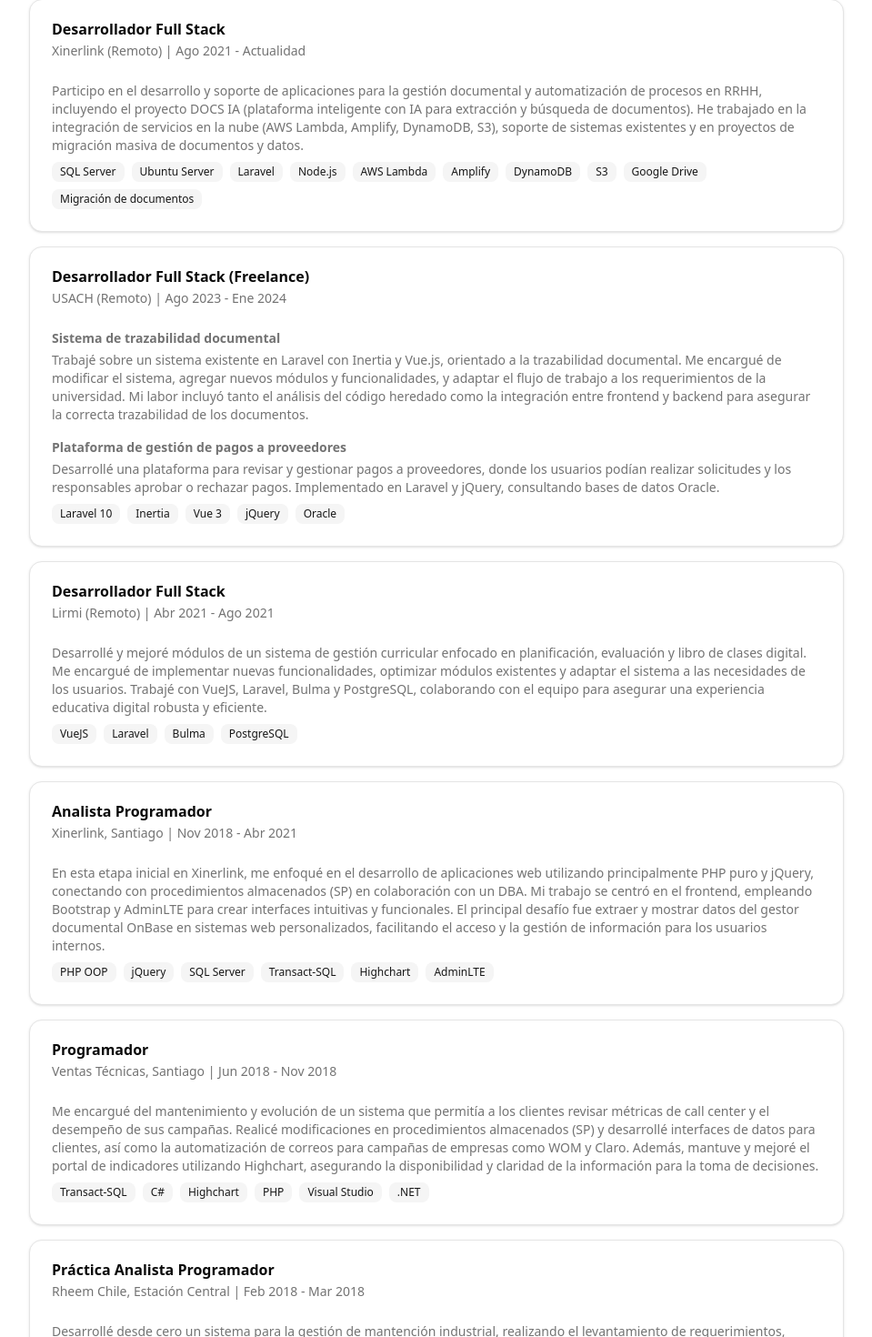
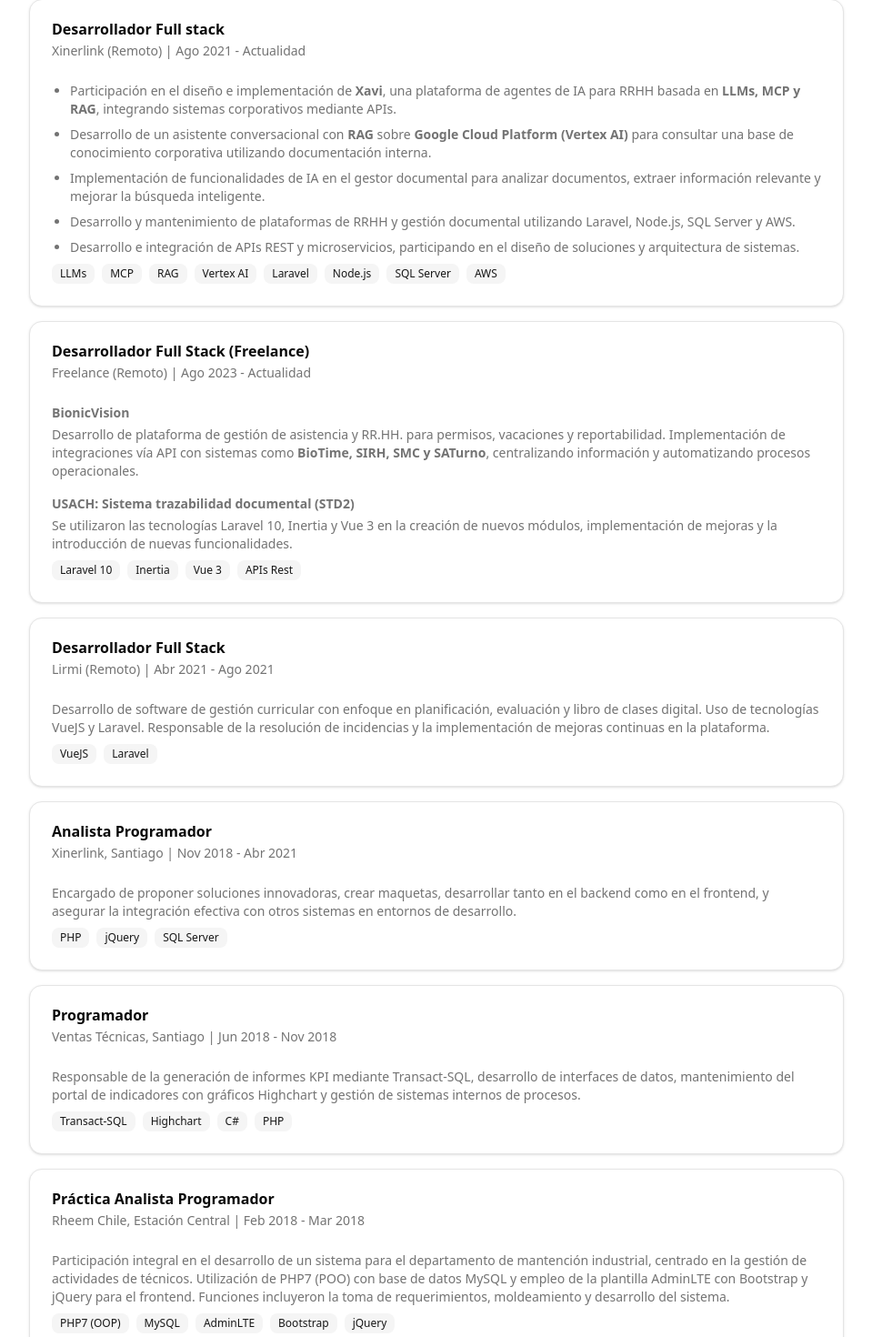
Before and after one commit to matiasgn/resume, a Next.js app: page / in a window 1280 px wide. Shown: the part 1051-2521 px from the top of the page at 91% size, without its empty margins (160-1119 px from the left). Built offline with nearby package versions, Linux system fonts and the light colour scheme.

Commit message:
Update resume with AI skills and new freelance experiences

```diff
--- a/src/app/page.tsx
+++ b/src/app/page.tsx
@@ -220,13 +220,15 @@
       es: {
         Frontend: ["Vue.js", "React", "HTML", "CSS", "JavaScript", "Bulma", "Material UI", "Tailwind", "jQuery"],
         Backend: ["Laravel", "PHP", "Node.js", "C#", "SQL", "MySQL", "PostgreSQL", "Amplify", "AWS Lambda", "API REST", "Python"],
-        DevOps: ["Docker", "AWS", "S3", "Git"],
+        DevOps: ["Docker", "AWS", "S3", "Git", "GCP"],
+        IA: ["LLMs", "MCP", "RAG", "Vertex AI"],
         Otros: ["Arduino", "IoT", "Automatización", "Art-Net", "DMX"]
       },
       en: {
         Frontend: ["Vue.js", "React", "HTML", "CSS", "JavaScript", "Bulma", "Material UI", "Tailwind", "jQuery"],
         Backend: ["Laravel", "PHP", "Node.js", "C#", "SQL", "MySQL", "PostgreSQL", "Amplify", "AWS Lambda", "REST API", "Python"],
-        DevOps: ["Docker", "AWS", "S3", "Git"],
+        DevOps: ["Docker", "AWS", "S3", "Git", "GCP"],
+        AI: ["LLMs", "MCP", "RAG", "Vertex AI"],
         Others: ["Arduino", "IoT", "Automation", "Art-Net", "DMX"]
       }
     },
@@ -277,34 +279,46 @@
     experiences: [
       {
         es: {
-          title: "Desarrollador Full Stack",
+          title: "Desarrollador Full stack",
           company: "Xinerlink",
           description: "Xinerlink (Remoto) | Ago 2021 - Actualidad",
-          content: `Participo en el desarrollo y soporte de aplicaciones para la gestión documental y automatización de procesos en RRHH, incluyendo el proyecto DOCS IA (plataforma inteligente con IA para extracción y búsqueda de documentos). He trabajado en la integración de servicios en la nube (AWS Lambda, Amplify, DynamoDB, S3), soporte de sistemas existentes y en proyectos de migración masiva de documentos y datos.`,
-          technologies: ["SQL Server", "Ubuntu Server", "Laravel", "Node.js", "AWS Lambda", "Amplify", "DynamoDB", "S3", "Google Drive", "Migración de documentos"]
+          content: `<ul class='list-disc pl-5'>
+            <li class='mb-2'>Participación en el diseño e implementación de <strong>Xavi</strong>, una plataforma de agentes de IA para RRHH basada en <strong>LLMs, MCP y RAG</strong>, integrando sistemas corporativos mediante APIs.</li>
+            <li class='mb-2'>Desarrollo de un asistente conversacional con <strong>RAG</strong> sobre <strong>Google Cloud Platform (Vertex AI)</strong> para consultar una base de conocimiento corporativa utilizando documentación interna.</li>
+            <li class='mb-2'>Implementación de funcionalidades de IA en el gestor documental para analizar documentos, extraer información relevante y mejorar la búsqueda inteligente.</li>
+            <li class='mb-2'>Desarrollo y mantenimiento de plataformas de RRHH y gestión documental utilizando Laravel, Node.js, SQL Server y AWS.</li>
+            <li>Desarrollo e integración de APIs REST y microservicios, participando en el diseño de soluciones y arquitectura de sistemas.</li>
+          </ul>`,
+          technologies: ["LLMs", "MCP", "RAG", "Vertex AI", "Laravel", "Node.js", "SQL Server", "AWS"]
         },
         en: {
           title: "Full Stack Developer",
           company: "Xinerlink",
           description: "Xinerlink (Remote) | Aug 2021 - Present",
-          content: `I participate in the development and support of applications for document management and process automation in HR, including the DOCS IA project (an intelligent platform with AI for document extraction and search). I have worked on integrating cloud services (AWS Lambda, Amplify, DynamoDB, S3), supporting existing systems, and on large-scale document and data migration projects.`,
-          technologies: ["SQL Server", "Ubuntu Server", "Laravel", "Node.js", "AWS Lambda", "Amplify", "DynamoDB", "S3", "Google Drive", "Document migration"]
+          content: `<ul class='list-disc pl-5'>
+            <li class='mb-2'>Participated in the design and implementation of <strong>Xavi</strong>, an AI agent platform for HR based on <strong>LLMs, MCP, and RAG</strong>, integrating corporate systems via APIs.</li>
+            <li class='mb-2'>Developed a conversational assistant with <strong>RAG</strong> on <strong>Google Cloud Platform (Vertex AI)</strong> to query a corporate knowledge base using internal documentation.</li>
+            <li class='mb-2'>Implemented AI features in the document management system to analyze documents, extract relevant information, and improve smart search.</li>
+            <li class='mb-2'>Developed and maintained HR and document management platforms using Laravel, Node.js, SQL Server, and AWS.</li>
+            <li>Developed and integrated REST APIs and microservices, participating in solution design and system architecture.</li>
+          </ul>`,
+          technologies: ["LLMs", "MCP", "RAG", "Vertex AI", "Laravel", "Node.js", "SQL Server", "AWS"]
         }
       },
       {
         es: {
           title: "Desarrollador Full Stack (Freelance)",
-          company: "USACH",
-          description: "USACH (Remoto) | Ago 2023 - Ene 2024",
-          content: `<div><div class='font-semibold mb-1'>Sistema de trazabilidad documental</div><div class='mb-4'>Trabajé sobre un sistema existente en Laravel con Inertia y Vue.js, orientado a la trazabilidad documental. Me encargué de modificar el sistema, agregar nuevos módulos y funcionalidades, y adaptar el flujo de trabajo a los requerimientos de la universidad. Mi labor incluyó tanto el análisis del código heredado como la integración entre frontend y backend para asegurar la correcta trazabilidad de los documentos.</div><div class='font-semibold mb-1'>Plataforma de gestión de pagos a proveedores</div><div>Desarrollé una plataforma para revisar y gestionar pagos a proveedores, donde los usuarios podían realizar solicitudes y los responsables aprobar o rechazar pagos. Implementado en Laravel y jQuery, consultando bases de datos Oracle.</div></div>`,
-          technologies: ["Laravel 10", "Inertia", "Vue 3", "jQuery", "Oracle"]
+          company: "Freelance",
+          description: "Freelance (Remoto) | Ago 2023 - Actualidad",
+          content: `<div><div class='font-semibold mb-1'>BionicVision</div><div class='mb-4'>Desarrollo de plataforma de gestión de asistencia y RR.HH. para permisos, vacaciones y reportabilidad. Implementación de integraciones vía API con sistemas como <strong>BioTime, SIRH, SMC y SATurno</strong>, centralizando información y automatizando procesos operacionales.</div><div class='font-semibold mb-1'>USACH: Sistema trazabilidad documental (STD2)</div><div>Se utilizaron las tecnologías Laravel 10, Inertia y Vue 3 en la creación de nuevos módulos, implementación de mejoras y la introducción de nuevas funcionalidades.</div></div>`,
+          technologies: ["Laravel 10", "Inertia", "Vue 3", "APIs Rest"]
         },
         en: {
           title: "Full Stack Developer (Freelance)",
-          company: "USACH",
-          description: "USACH (Remote) | Aug 2023 - Jan 2024",
-          content: `<div><div class='font-semibold mb-1'>Document traceability system</div><div class='mb-4'>Worked on an existing Laravel system with Inertia and Vue.js, focused on document traceability. Responsible for modifying the system, adding new modules and features, and adapting the workflow to the university's requirements. My work included analyzing legacy code and integrating frontend and backend to ensure proper document traceability.</div><div class='font-semibold mb-1'>Supplier payments management platform</div><div>Developed a platform for reviewing and managing supplier payments, allowing users to submit requests and managers to approve or reject payments. Built with Laravel and jQuery, querying Oracle databases.</div></div>`,
-          technologies: ["Laravel 10", "Inertia", "Vue 3", "jQuery", "Oracle"]
+          company: "Freelance",
+          description: "Freelance (Remote) | Aug 2023 - Present",
+          content: `<div><div class='font-semibold mb-1'>BionicVision</div><div class='mb-4'>Development of attendance and HR management platform for permits, vacations, and reporting. Implemented API integrations with systems like <strong>BioTime, SIRH, SMC, and SATurno</strong>, centralizing information and automating operational processes.</div><div class='font-semibold mb-1'>USACH: Document traceability system (STD2)</div><div>Used Laravel 10, Inertia, and Vue 3 to create new modules, implement improvements, and introduce new features.</div></div>`,
+          technologies: ["Laravel 10", "Inertia", "Vue 3", "REST APIs"]
         }
       },
       {
@@ -312,15 +326,15 @@
           title: "Desarrollador Full Stack",
           company: "Lirmi",
           description: "Lirmi (Remoto) | Abr 2021 - Ago 2021",
-          content: `Desarrollé y mejoré módulos de un sistema de gestión curricular enfocado en planificación, evaluación y libro de clases digital. Me encargué de implementar nuevas funcionalidades, optimizar módulos existentes y adaptar el sistema a las necesidades de los usuarios. Trabajé con VueJS, Laravel, Bulma y PostgreSQL, colaborando con el equipo para asegurar una experiencia educativa digital robusta y eficiente.`,
-          technologies: ["VueJS", "Laravel", "Bulma", "PostgreSQL"]
+          content: `Desarrollo de software de gestión curricular con enfoque en planificación, evaluación y libro de clases digital. Uso de tecnologías VueJS y Laravel. Responsable de la resolución de incidencias y la implementación de mejoras continuas en la plataforma.`,
+          technologies: ["VueJS", "Laravel"]
         },
         en: {
           title: "Full Stack Developer",
           company: "Lirmi",
           description: "Lirmi (Remote) | Apr 2021 - Aug 2021",
-          content: `Developed and improved modules for a curriculum management system focused on planning, assessment, and digital gradebooks. I implemented new features, optimized existing modules, and adapted the system to user needs. Worked with VueJS, Laravel, Bulma, and PostgreSQL, collaborating with the team to ensure a robust and efficient digital educational experience.`,
-          technologies: ["VueJS", "Laravel", "Bulma", "PostgreSQL"]
+          content: `Developed curriculum management software focused on planning, evaluation, and digital class books. Used VueJS and Laravel technologies. Responsible for resolving incidents and implementing continuous improvements on the platform.`,
+          technologies: ["VueJS", "Laravel"]
         }
       },
       {
@@ -328,15 +342,15 @@
           title: "Analista Programador",
           company: "Xinerlink",
           description: "Xinerlink, Santiago | Nov 2018 - Abr 2021",
-          content: `En esta etapa inicial en Xinerlink, me enfoqué en el desarrollo de aplicaciones web utilizando principalmente PHP puro y jQuery, conectando con procedimientos almacenados (SP) en colaboración con un DBA. Mi trabajo se centró en el frontend, empleando Bootstrap y AdminLTE para crear interfaces intuitivas y funcionales. El principal desafío fue extraer y mostrar datos del gestor documental OnBase en sistemas web personalizados, facilitando el acceso y la gestión de información para los usuarios internos.`,
-          technologies: ["PHP OOP", "jQuery", "SQL Server", "Transact-SQL", "Highchart", "AdminLTE"]
+          content: `Encargado de proponer soluciones innovadoras, crear maquetas, desarrollar tanto en el backend como en el frontend, y asegurar la integración efectiva con otros sistemas en entornos de desarrollo.`,
+          technologies: ["PHP", "jQuery", "SQL Server"]
         },
         en: {
           title: "Programmer Analyst",
           company: "Xinerlink",
           description: "Xinerlink, Santiago | Nov 2018 - Apr 2021",
-          content: `In this initial stage at Xinerlink, I focused on developing web applications mainly using pure PHP and jQuery, connecting to stored procedures (SP) in collaboration with a DBA. My work was centered on the frontend, using Bootstrap and AdminLTE to create intuitive and functional interfaces. The main challenge was extracting and displaying data from the OnBase document manager in custom web systems, facilitating access and information management for internal users.`,
-          technologies: ["PHP OOP", "jQuery", "SQL Server", "Transact-SQL", "Highchart", "AdminLTE"]
+          content: `In charge of proposing innovative solutions, creating mockups, developing both backend and frontend, and ensuring effective integration with other systems in development environments.`,
+          technologies: ["PHP", "jQuery", "SQL Server"]
         }
       },
       {
@@ -344,15 +358,15 @@
           title: "Programador",
           company: "Ventas Técnicas",
           description: "Ventas Técnicas, Santiago | Jun 2018 - Nov 2018",
-          content: `Me encargué del mantenimiento y evolución de un sistema que permitía a los clientes revisar métricas de call center y el desempeño de sus campañas. Realicé modificaciones en procedimientos almacenados (SP) y desarrollé interfaces de datos para clientes, así como la automatización de correos para campañas de empresas como WOM y Claro. Además, mantuve y mejoré el portal de indicadores utilizando Highchart, asegurando la disponibilidad y claridad de la información para la toma de decisiones.`,
-          technologies: ["Transact-SQL", "C#", "Highchart", "PHP", "Visual Studio", ".NET"]
+          content: `Responsable de la generación de informes KPI mediante Transact-SQL, desarrollo de interfaces de datos, mantenimiento del portal de indicadores con gráficos Highchart y gestión de sistemas internos de procesos.`,
+          technologies: ["Transact-SQL", "Highchart", "C#", "PHP"]
         },
         en: {
           title: "Programmer",
           company: "Ventas Técnicas",
           description: "Ventas Técnicas, Santiago | Jun 2018 - Nov 2018",
-          content: `I was responsible for maintaining and evolving a system that allowed clients to review call center metrics and campaign performance. I made changes to stored procedures (SP) and developed data interfaces for clients, as well as automating emails for campaigns for companies like WOM and Claro. I also maintained and improved the indicators portal using Highchart, ensuring the availability and clarity of information for decision-making.`,
-          technologies: ["Transact-SQL", "C#", "Highchart", "PHP", "Visual Studio", ".NET"]
+          content: `Responsible for generating KPI reports using Transact-SQL, developing data interfaces, maintaining the indicators portal with Highchart graphs, and managing internal process systems.`,
+          technologies: ["Transact-SQL", "Highchart", "C#", "PHP"]
         }
       },
       {
@@ -360,14 +374,14 @@
           title: "Práctica Analista Programador",
           company: "Rheem Chile",
           description: "Rheem Chile, Estación Central | Feb 2018 - Mar 2018",
-          content: `Desarrollé desde cero un sistema para la gestión de mantención industrial, realizando el levantamiento de requerimientos, modelado y desarrollo completo de la aplicación. El sistema fue diseñado para el departamento de mantenimiento, permitiendo registrar y gestionar actividades y tareas. Realicé pruebas en red local y utilicé PHP7 (POO), MySQL, AdminLTE, Bootstrap y jQuery para crear una solución robusta y adaptable a las necesidades del área.`,
+          content: `Participación integral en el desarrollo de un sistema para el departamento de mantención industrial, centrado en la gestión de actividades de técnicos. Utilización de PHP7 (POO) con base de datos MySQL y empleo de la plantilla AdminLTE con Bootstrap y jQuery para el frontend. Funciones incluyeron la toma de requerimientos, moldeamiento y desarrollo del sistema.`,
           technologies: ["PHP7 (OOP)", "MySQL", "AdminLTE", "Bootstrap", "jQuery"]
         },
         en: {
           title: "Programming Analyst Intern",
           company: "Rheem Chile",
           description: "Rheem Chile, Estación Central | Feb 2018 - Mar 2018",
-          content: `Developed from scratch a system for industrial maintenance management, gathering requirements, modeling, and full application development. The system was designed for the maintenance department, allowing the registration and management of activities and tasks. I performed local network tests and used PHP7 (OOP), MySQL, AdminLTE, Bootstrap, and jQuery to create a robust and adaptable solution for the area's needs.`,
+          content: `Comprehensive participation in the development of a system for the industrial maintenance department, focused on managing technicians' activities. Used PHP7 (OOP) with MySQL database and AdminLTE template with Bootstrap and jQuery for the frontend. Functions included requirements gathering, modeling, and system development.`,
           technologies: ["PHP7 (OOP)", "MySQL", "AdminLTE", "Bootstrap", "jQuery"]
         }
       }
@@ -612,7 +626,7 @@
                 animate={{ opacity: 1, y: 0 }}
                 transition={{ duration: 0.5, delay: 0.4 }}
               >
-                {language === "es" ? "Desarrollador Full Stack" : "Full Stack Developer"}
+                {language === "es" ? "Desarrollador Full Stack | Automatización e IA" : "Full Stack Developer | Automation & AI"}
               </motion.h2>
               <motion.p
                 className="max-w-2xl mx-auto text-center text-foreground font-medium mt-2 text-base md:text-lg"
```
